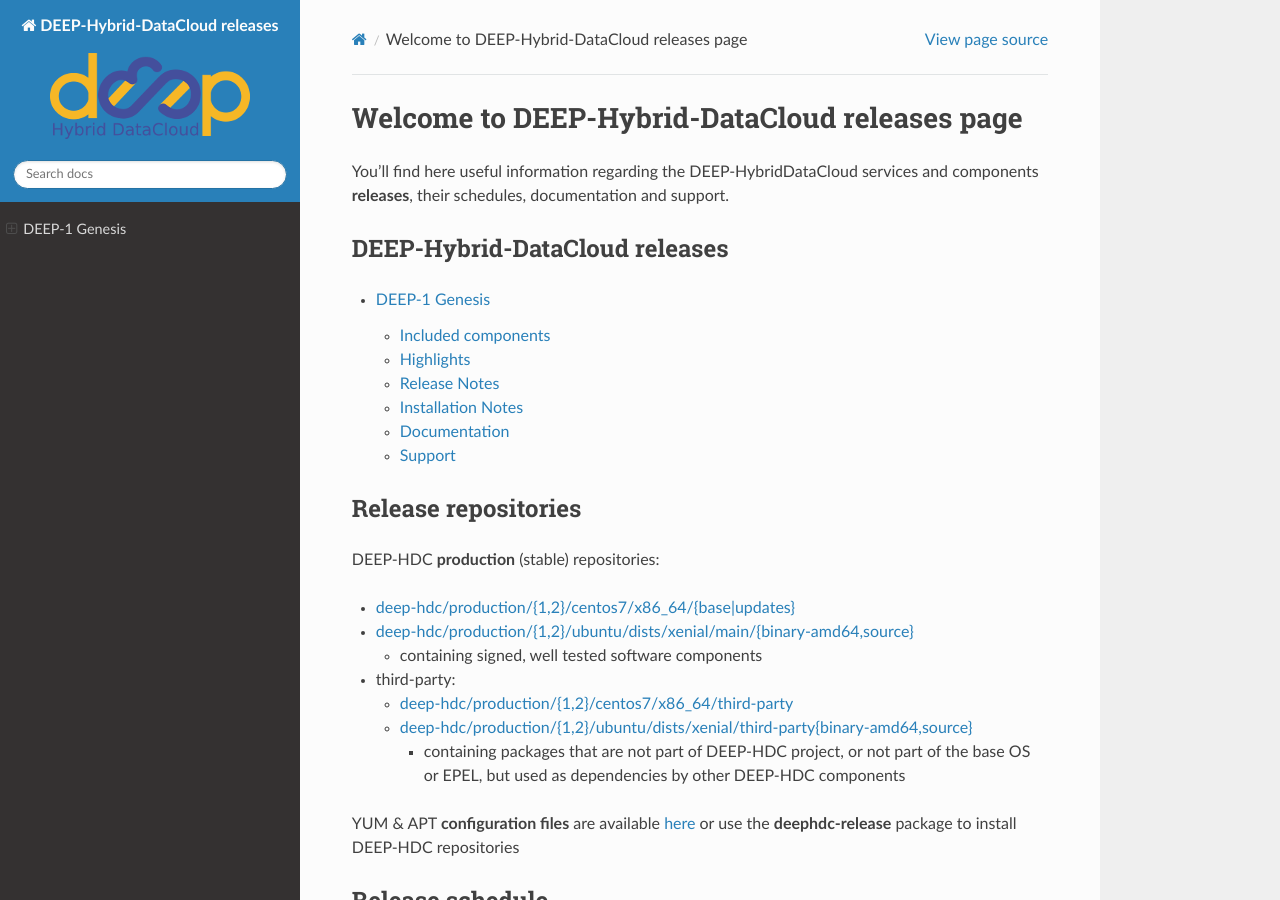
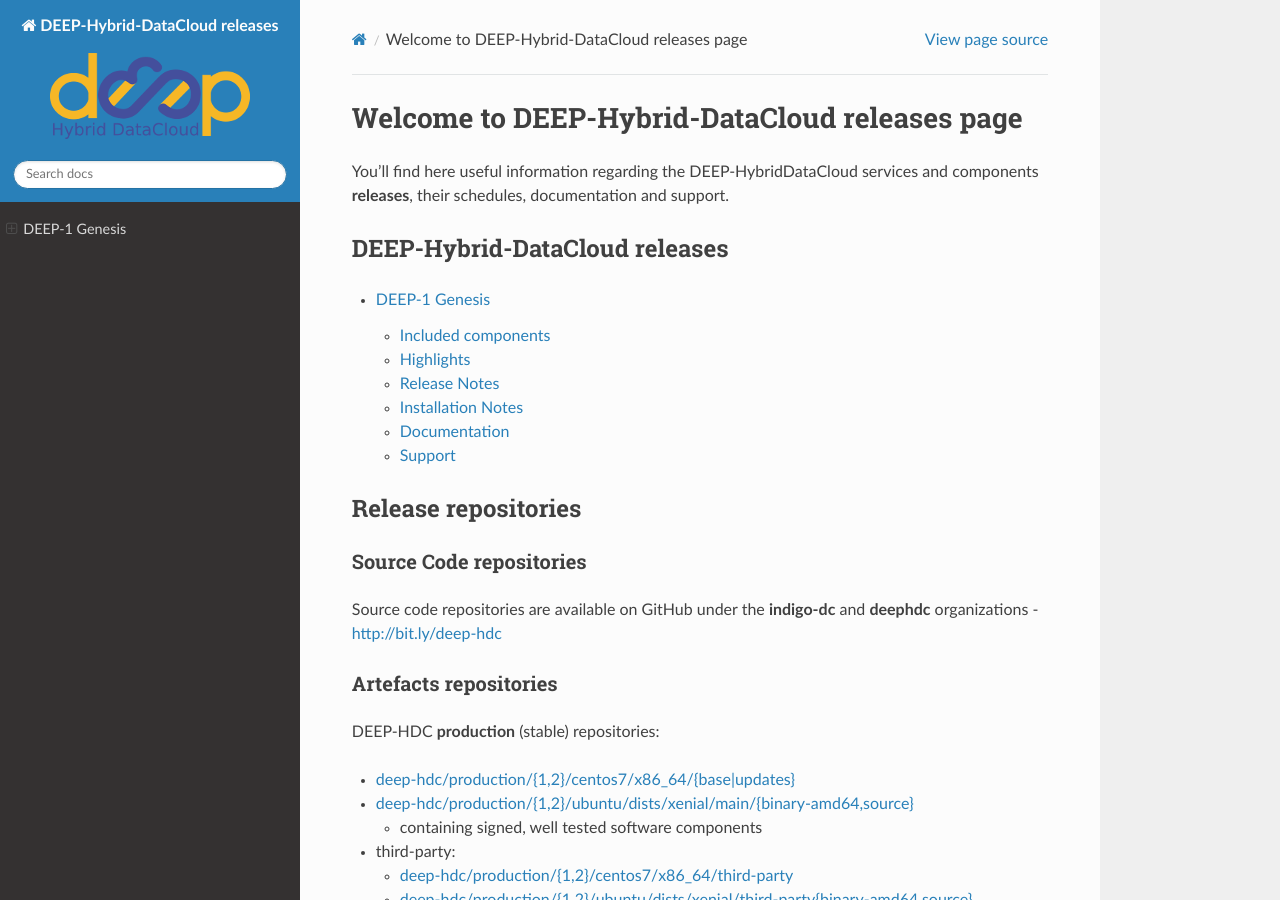
Before and after one commit to deephdc/deep-releases, a Sphinx documentation site: the page built from source/index.rst, in a window 1280 px wide and 900 px high. Built offline with Sphinx 7.4.7 and the Read the Docs theme 2.0.0, drawn with Linux system fonts in a browser that asks for light colours.

Commit message:
added ref to source code

```diff
--- a/source/index.rst
+++ b/source/index.rst
@@ -16,6 +16,15 @@
 
 Release repositories
 --------------------
+
+Source Code repositories
+~~~~~~~~~~~~~~~~~~~~~~~~
+
+Source code repositories are available on GitHub under the **indigo-dc** and **deephdc** organizations - http://bit.ly/deep-hdc
+
+
+Artefacts repositories
+~~~~~~~~~~~~~~~~~~~~~~
 
 DEEP-HDC **production** (stable) repositories:
 
```
